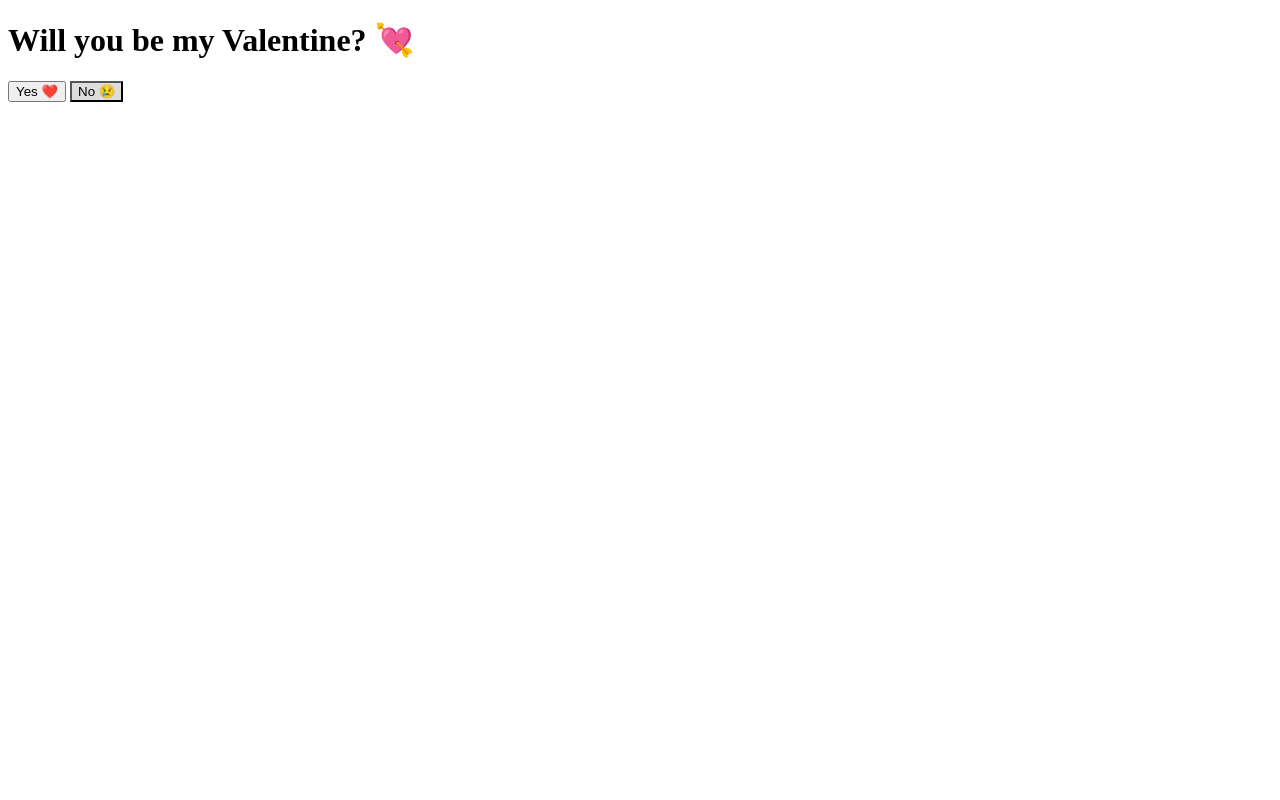
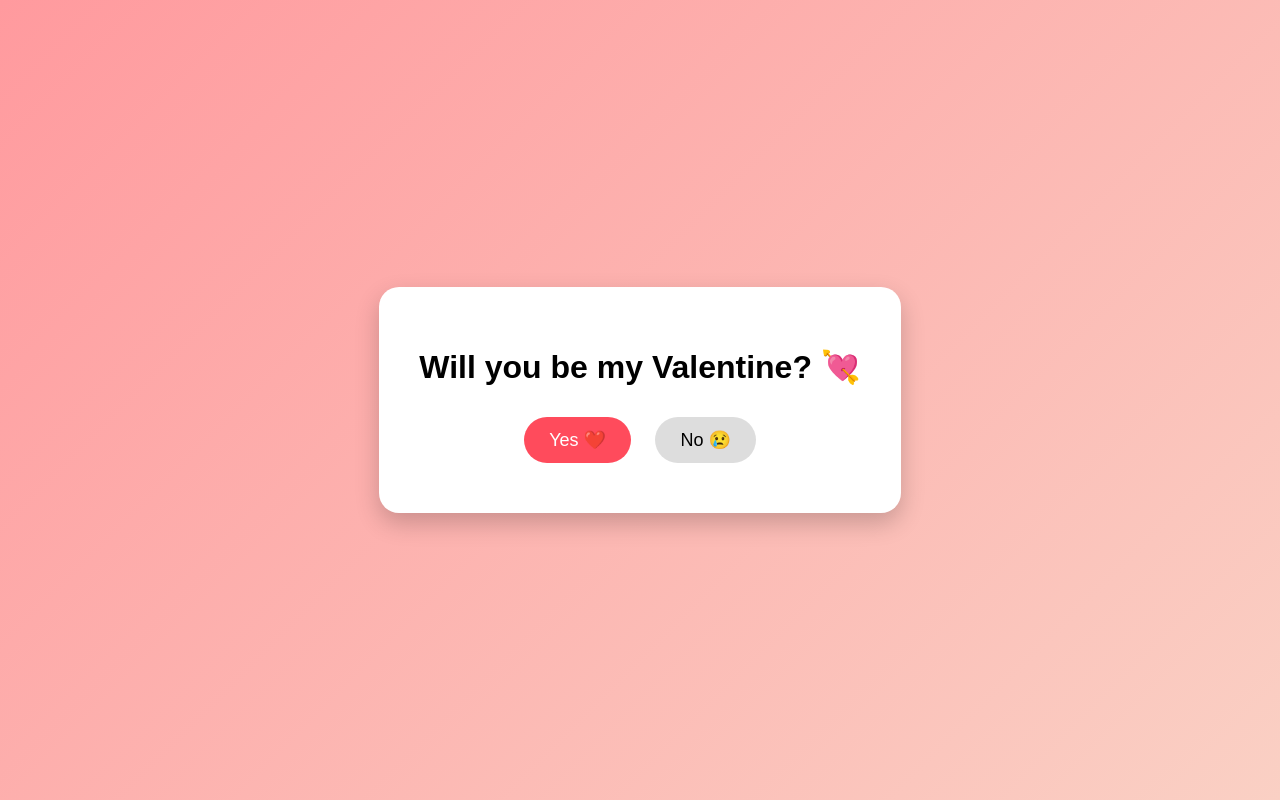
Before and after one commit to Arnold300/Valles, a plain HTML site: page index.html in a window 1280 px wide. Drawn offline with Linux system fonts and the light colour scheme.

Commit message:
Update style.css

```diff
--- a/style.css
+++ b/style.css
@@ -1,3 +1,39 @@
+body {
+    margin: 0;
+    height: 100vh;
+    background: linear-gradient(135deg, #ff9a9e, #fad0c4);
+    display: flex;
+    justify-content: center;
+    align-items: center;
+    font-family: Arial, sans-serif;
+}
+
+.container {
+    background: white;
+    padding: 40px;
+    border-radius: 20px;
+    text-align: center;
+    box-shadow: 0 10px 25px rgba(0,0,0,0.2);
+}
+
+button {
+    padding: 12px 25px;
+    font-size: 18px;
+    border: none;
+    border-radius: 30px;
+    cursor: pointer;
+    margin: 10px;
+}
+
+#yesBtn {
+    background-color: #ff4b5c;
+    color: white;
+}
+
+#noBtn {
+    background-color: #ddd;
+}
+
 .main-message {
     margin-bottom: 20px;
     font-size: 18px;
@@ -29,7 +65,5 @@
     to { opacity: 1; transform: translateY(0); }
 }
 
-
-#noBtn {
     background-color: #ddd;
 }
```
